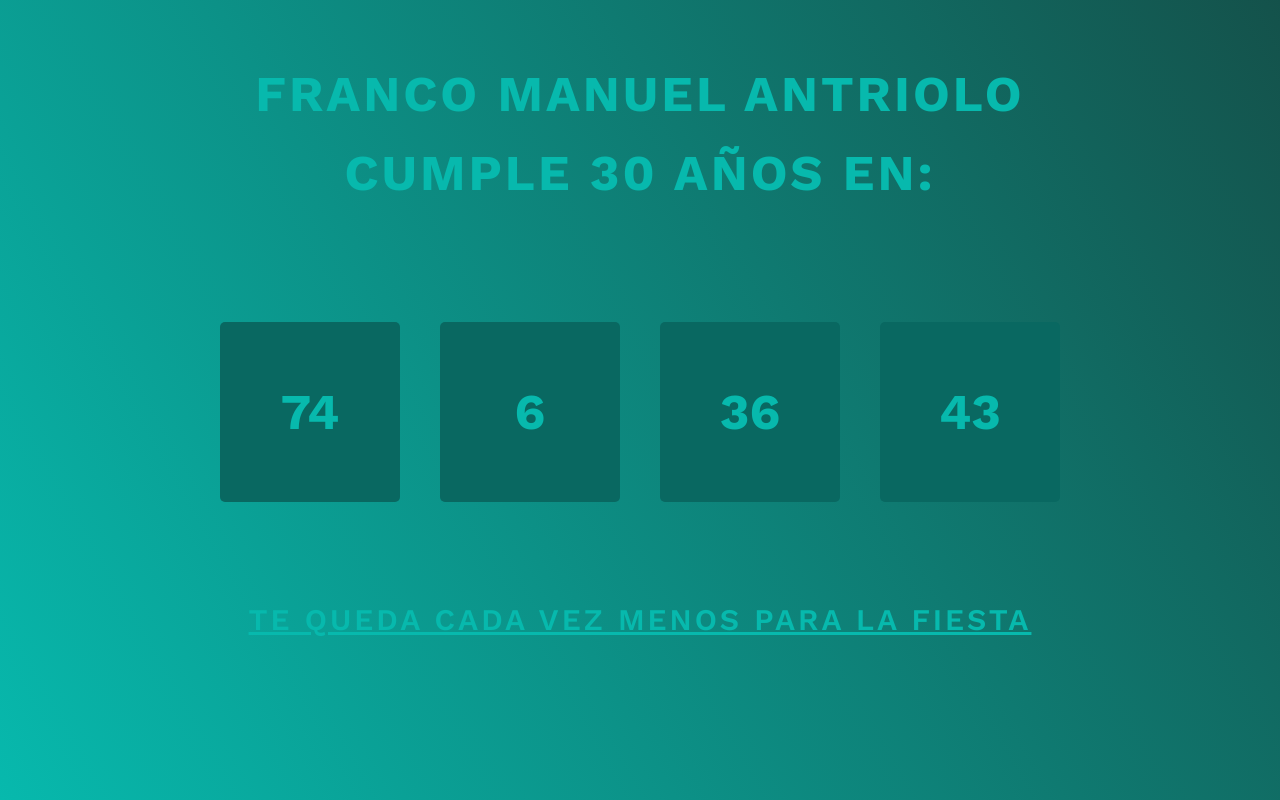
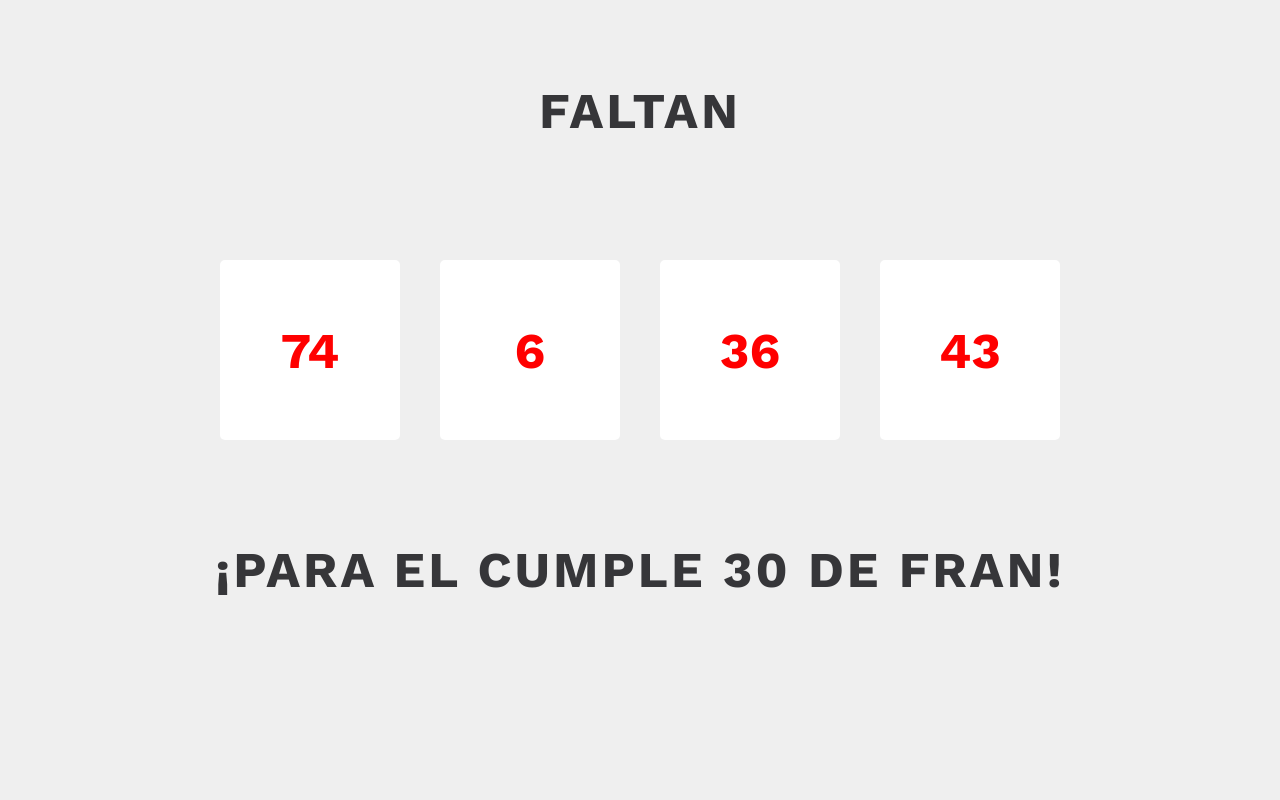
Before and after one commit to LautaroAntriolo/CumpleFran, a plain HTML site: page index.html in a window 1280 px wide. Drawn offline with nearby package versions, Linux system fonts and the light colour scheme.

Commit message:
Prueba 2

```diff
--- a/css/estilos.css
+++ b/css/estilos.css
@@ -6,7 +6,7 @@
 
 body {
 	background: #EFEFEF;
-	color:#07b9ad;
+	color: #363639;
     font-family: 'Work Sans', sans-serif;
 }
 
@@ -15,7 +15,7 @@ body {
 /* ? ----- PORTADA ----- */
 .portada {
 	width: 100%;
-	background: linear-gradient(60deg, #07b9ad, #14524b);
+	background: #EFEFEF;
 
 	min-height: 100vh;
 	position: fixed;
@@ -50,14 +50,13 @@ body {
 .portada .header .mensaje {
 	font-size: 30px;
 	font-weight: 600;
-	text-decoration:underline;
 }
 
 
 
 /* ? ----- MAIN ----- */
 main {
-	max-width: 900px;
+	max-width: 1000px;
 	margin: auto;
 	width: 90%;
 	padding: 60px 0;
@@ -76,7 +75,8 @@ main {
 }
 
 .simply-section {
-	background:  #096861;
+	background: #fff;
+	color: red;
 	width: 180px;
 	height: 180px;
 	margin: 0 20px;
--- a/index.html
+++ b/index.html
@@ -11,22 +11,22 @@
 
 	<div class="portada" id="portada">
 		<div class="header">
-			<h1 class="logotipo">Franco Manuel Antriolo </h1>
-            <h1 class="logotipo">cumple 30 años en: </h1>
+			<h1 class="logotipo">Faltan </h1>
 		</div>
 
 		<div id="cuenta"></div>
 
         <div class="header">
-			<p class="mensaje">Te queda cada vez menos para la fiesta</p>
+			<h1 class="logotipo">¡Para el cumple 30 de fran! </h1>
 		</div>
-
 	</div>
 
 	<main class="contenedor">
-		<p>
-            <h1>¡Feliz cumpleños!</h1>
-        </p>
+		<p>Lorem ipsum dolor sit amet consectetur adipisicing elit. Natus hic obcaecati fugit illo voluptatibus reiciendis tempora sequi, harum enim eaque fugiat est! Fugiat ipsam eaque qui facilis esse sed voluptatem?
+		Quibusdam quasi voluptatum non fuga. Sit assumenda qui culpa nam vitae maiores, at enim minus eos soluta numquam asperiores ratione iusto perspiciatis cumque? Tenetur dicta voluptates, doloremque ipsa itaque cupiditate!
+		Suscipit placeat, officia enim labore, mollitia corporis molestiae quam amet voluptates quaerat ipsum ut nostrum! Perferendis quidem sapiente, accusamus placeat voluptatem quae laboriosam animi earum nemo natus, culpa eum quam.
+		Recusandae illo aliquam, animi fugit cupiditate blanditiis numquam! Laboriosam quos ullam optio distinctio maiores dolorem pariatur quaerat nulla adipisci cum ratione provident, ducimus delectus quod illum dicta nisi iusto mollitia?
+		A iste eius necessitatibus porro eaque architecto eveniet culpa voluptatibus non! Eius deleniti amet, assumenda eveniet necessitatibus iste quasi facere laudantium dolores numquam commodi magnam ducimus dignissimos quis! Alias, fugit.</p>
 	</main>
 
 	<script src="https://kit.fontawesome.com/2c36e9b7b1.js" crossorigin="anonymous"></script>
```
